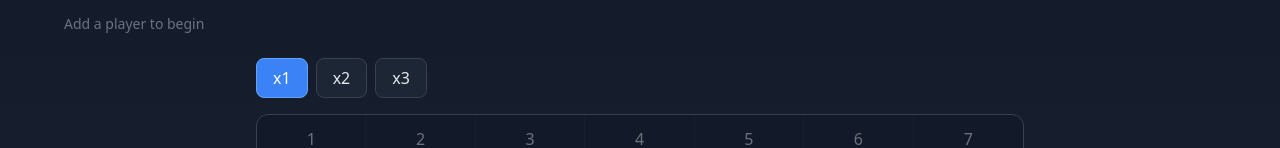
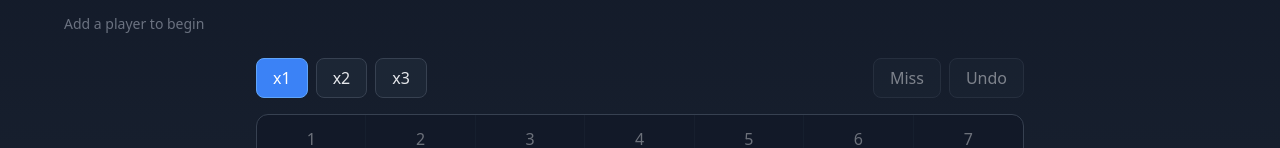
Before and after one commit to rps9/rps9.github.io, a React (Vite) app: page /darts/x01 in a window 1280 px wide. Shown: the part 229-377 px from the top of the page. Built offline with nearby package versions, Linux system fonts and the light colour scheme.

Commit message:
Adding Undo and Miss to X01 game and minor tweaks to home

```diff
--- a/src/components/X01ScoreKeeper.tsx
+++ b/src/components/X01ScoreKeeper.tsx
@@ -1,4 +1,3 @@
-// src/components/X01ScoreKeeper.tsx
 import { useEffect, useRef, useState } from 'react';
 
 type Mult = 1 | 2 | 3;
@@ -12,12 +11,14 @@ const ROWS: Cell[][] = [
 
 interface Props {
   onScore: (points: number, detail: { cell: Cell; mult: Mult; label: string; isDouble: boolean }) => void;
+  onMiss: () => void;
+  onUndo: () => void;
   disabled?: boolean;
   currentScore: number;
   doubledIn: boolean;
 }
 
-export default function X01ScoreKeeper({ onScore, disabled = false, currentScore, doubledIn }: Props) {
+export default function X01ScoreKeeper({ onScore, onMiss, onUndo, disabled = false, currentScore, doubledIn }: Props) {
   const [mult, setMult] = useState<Mult>(1);
   const [selected, setSelected] = useState<string | null>(null);
   const [flash, setFlash] = useState<string | null>(null);
@@ -91,6 +92,26 @@ export default function X01ScoreKeeper({ onScore, disabled = false, currentScore
           x{m}
         </button>
       ))}
+
+      {/* Miss & Undo */}
+      <div className="ml-auto flex items-center gap-2">
+        <button
+          onClick={() => { if (!disabled) onMiss(); }}
+          disabled={disabled}
+          className="h-10 px-4 rounded-lg border border-gray-700 bg-gray-800/80 text-gray-200 hover:bg-gray-700 transition-colors disabled:opacity-50"
+          title="Record a miss (0 points)"
+        >
+          Miss
+        </button>
+        <button
+          onClick={() => { if (!disabled) onUndo(); }}
+          disabled={disabled}
+          className="h-10 px-4 rounded-lg border border-gray-700 bg-gray-800/80 text-gray-200 hover:bg-gray-700 transition-colors disabled:opacity-50"
+          title="Undo last throw"
+        >
+          Undo
+        </button>
+      </div>
     </div>
 
       {/* Numbers grid */}
--- a/src/pages/Home.tsx
+++ b/src/pages/Home.tsx
@@ -103,6 +103,9 @@ function Home() {
             <SkillBadge name="Linux"/>
             <SkillBadge name="Networking"/>
             <SkillBadge name="HTML, CSS, JS"/>
+            <SkillBadge name="MatLab"/>
+            <SkillBadge name="PyTorch"/>
+            <SkillBadge name="Excel"/>
           </div>
         </div>
       </section>
@@ -112,7 +115,7 @@ function Home() {
         <div className="max-w-4xl mx-auto text-center">
           <h2 className="text-4xl font-bold mb-8 text-white">Let's Connect</h2>
           <p className="text-xl text-gray-300 mb-8">
-            I'm always open to any discussion and oppurtunities.
+            I'm always open to any discussion and opportunities.
           </p>
           <a
             href="https://mail.google.com/mail/?view=cm&fs=1&to=ryans6892@gmail.com" target="_blank"
--- a/src/pages/X01.tsx
+++ b/src/pages/X01.tsx
@@ -2,10 +2,24 @@ import { useRef, useState } from 'react';
 import X01Player from '../components/X01Player';
 import X01ScoreKeeper from '../components/X01ScoreKeeper';
 import Header from '../components/Header';
+import { RotateCcw } from "lucide-react";
+
 
 type Player = { id: number; name: string; score: number; doubledIn: boolean };
 
+type ThrowRecord = {
+  playerId: number;
+  prevScore: number;
+  prevDoubledIn: boolean;
+  prevActiveId: number | null;
+  prevThrowsThisTurn: number;
+  prevGameOver: { winnerId: number } | null;
+  points: number;
+  isDouble: boolean;
+};
+
 export default function X01() {
+    const [history, setHistory] = useState<ThrowRecord[]>([]);
     const [startScore, setStartScore] = useState<number>(301);
     const [players, setPlayers] = useState<Player[]>([]);
     const [removeMode, setRemoveMode] = useState(false);
@@ -56,35 +70,44 @@ export default function X01() {
     const applyScore = (points: number, detail: { isDouble: boolean }) => {
         if (gameOver || activeId === null || !players.length) return;
 
+        const curr = players.find(p => p.id === activeId)!;
         let valid = false;
         let winnerId: number | null = null;
 
         setPlayers(prev => prev.map(p => {
             if (p.id !== activeId) return p;
 
-        // If not doubled in yet, only a double can start scoring
             if (!p.doubledIn) {
-            if (!detail.isDouble) return p; // invalid – must double in
+            if (!detail.isDouble) return p; // must double-in
             const nextScore = p.score - points;
-            if (nextScore < 0) return p;     // bust below zero
-            // double-in dart is valid
+            if (nextScore < 0) return p; // bust
             valid = true;
             const doubledIn = true;
-
-            if (nextScore === 0) {
-            winnerId = p.id;
-            }
+            if (nextScore === 0) winnerId = p.id;
             return { ...p, score: nextScore, doubledIn };
             }
 
-        // Already doubled in
             const nextScore = p.score - points;
             if (nextScore < 0) return p;
-        if (nextScore === 0 && !detail.isDouble) return p;
+            if (nextScore === 0 && !detail.isDouble) return p; // must double-out
             valid = true;
             if (nextScore === 0) winnerId = p.id;
             return { ...p, score: nextScore };
         }));
+
+        if (valid) {
+            const rec: ThrowRecord = {
+            playerId: activeId,
+            prevScore: curr.score,
+            prevDoubledIn: curr.doubledIn,
+            prevActiveId: activeId,
+            prevThrowsThisTurn: throwsThisTurn,
+            prevGameOver: gameOver,
+            points,
+            isDouble: detail.isDouble,
+            };
+            setHistory(h => [...h, rec]);
+        }
 
         if (winnerId) {
             setGameOver({ winnerId });
@@ -101,6 +124,67 @@ export default function X01() {
             return nt;
             });
         }
+    };
+
+    // Miss or don't score points
+    const registerMiss = () => {
+        if (gameOver || activeId === null || !players.length) return;
+        const curr = players.find(p => p.id === activeId)!;
+
+        const rec: ThrowRecord = {
+            playerId: activeId,
+            prevScore: curr.score,
+            prevDoubledIn: curr.doubledIn,
+            prevActiveId: activeId,
+            prevThrowsThisTurn: throwsThisTurn,
+            prevGameOver: gameOver,
+            points: 0,
+            isDouble: false,
+        };
+        setHistory(h => [...h, rec]);
+
+        setThrowsThisTurn(t => {
+            const nt = t + 1;
+            if (nt >= 3) { advanceToNextPlayer(); return 0; }
+            return nt;
+        });
+    };
+
+    // Undo last throw or miss
+    const undoLast = () => {
+        setHistory(h => {
+            if (h.length === 0) return h;
+            const last = h[h.length - 1];
+
+            setPlayers(prev =>
+            prev.map(p =>
+                p.id === last.playerId
+                ? { ...p, score: last.prevScore, doubledIn: last.prevDoubledIn }
+                : p
+            )
+            );
+
+            setActiveId(last.prevActiveId);
+            setThrowsThisTurn(last.prevThrowsThisTurn);
+            setGameOver(last.prevGameOver);
+
+            return h.slice(0, -1);
+        });
+    };
+
+    const restartGame = () => {
+        if (!players.length) return;
+        const firstId = players[0].id; // Player 1 stays first in order
+
+        setPlayers(prev =>
+            prev.map(p => ({ ...p, score: startScore, doubledIn: false }))
+        );
+
+        setActiveId(firstId);
+        setThrowsThisTurn(0);
+        setGameOver(null);
+        setRemoveMode(false);
+        setHistory([]);
     };
 
     return (
@@ -122,7 +206,7 @@ export default function X01() {
                     id="x01-start"
                     type="number"
                     inputMode="numeric"
-                    placeholder="501"
+                    placeholder="X01"
                     value={startScore}
                     onChange={(e) => setStartScore(Number(e.target.value || 0))}
                     className="w-full bg-gray-900/70 text-white border border-gray-700 rounded-lg px-4 py-3 shadow-sm
@@ -165,6 +249,16 @@ export default function X01() {
             {gameOver && activeId !== null ? (
                 <span className="text-green-400 font-semibold">
                 Game over — Winner: {players.find(p => p.id === gameOver.winnerId)?.name}
+                <button
+                onClick={restartGame}
+                disabled={players.length === 0}
+                className="inline-flex items-center justify-center ml-3 h-9 px-3 rounded-lg bg-gray-700 text-white
+                            hover:bg-gray-600 transition-colors shadow-sm border border-gray-600"
+                title="Restart game"
+                >
+                    <RotateCcw className="mr-2 h-4 w-4" />
+                    Restart?
+                </button>
                 </span>
             ) : activeId !== null ? (
                 <>
@@ -180,9 +274,11 @@ export default function X01() {
             <div className="mt-6">
                 <X01ScoreKeeper
                     onScore={(points, detail) => applyScore(points, { isDouble: detail.isDouble })}
+                    onMiss={registerMiss}
+                    onUndo={undoLast}
                     disabled={removeMode || !players.length || activeId === null || !!gameOver}
-                currentScore={activePlayer ? activePlayer.score : 0}     // <-- NEW
-                doubledIn={activePlayer ? activePlayer.doubledIn : false} // <-- NEW
+                    currentScore={activePlayer ? activePlayer.score : 0}
+                    doubledIn={activePlayer ? activePlayer.doubledIn : false}
                 />
             </div>
 
```
Lines whose indentation alone changed are shown as unchanged.
